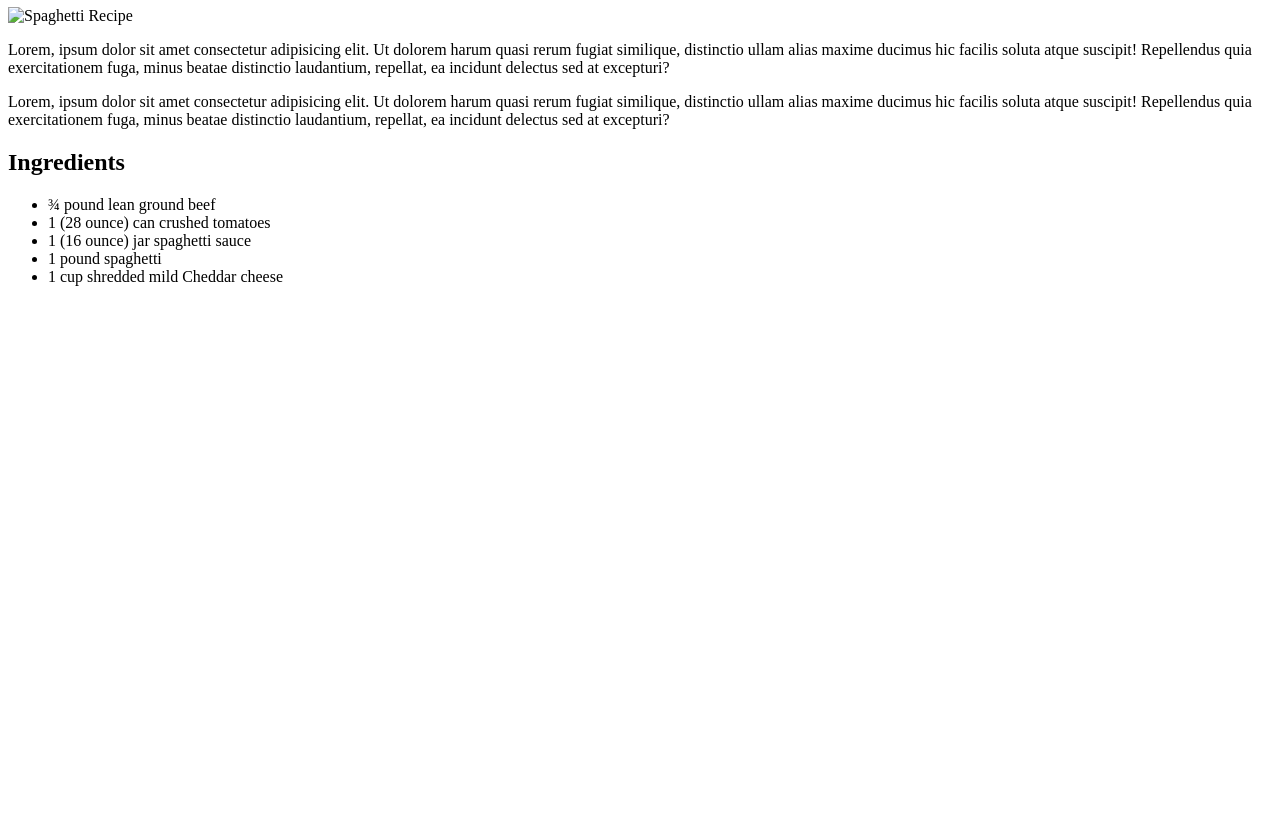
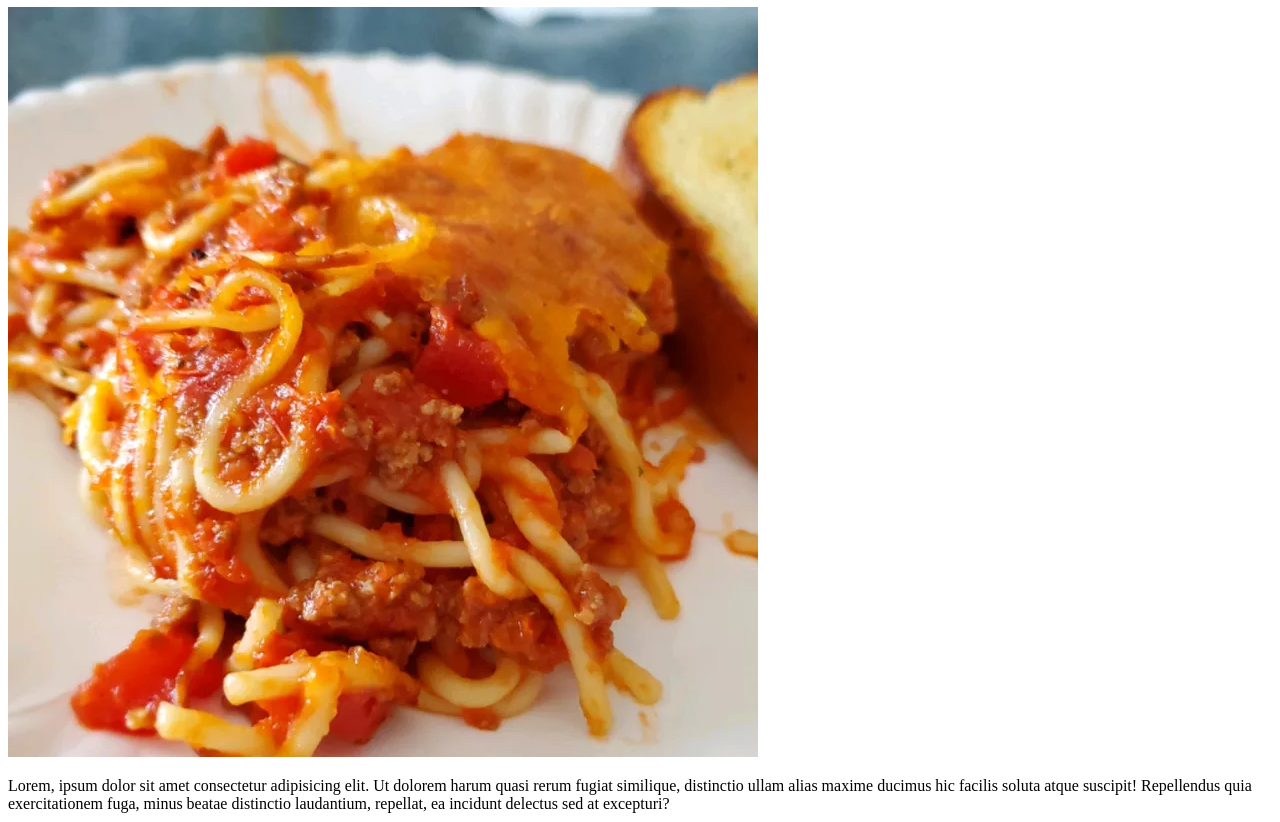
Before and after one commit to studyKelisi/odin-recipes, a plain HTML site: page recipes/Spaghetti.html in a window 1280 px wide. Shown: the part 73-895 px from the top of the page. Before the commit the page ends 800 px from the top, so only its background shows below. Drawn offline with Linux system fonts and the light colour scheme.

Commit message:
Update Spaghetti.html

```diff
--- a/recipes/Spaghetti.html
+++ b/recipes/Spaghetti.html
@@ -9,7 +9,7 @@
 <body>
     <header>
     <h1>Spaghetti Recipe</h1>
-    <img src="./recipes/recipe-photos/Spagheti.webp" alt="Spaghetti Recipe">
+    <img src="./recipe-photos/Spagheti.webp" alt="Spaghetti Recipe">
     </header>
     <p>Lorem, ipsum dolor sit amet consectetur adipisicing elit. Ut dolorem harum quasi rerum fugiat similique, distinctio ullam alias maxime ducimus hic facilis soluta atque suscipit! Repellendus quia exercitationem fuga, minus beatae distinctio laudantium, repellat, ea incidunt delectus sed at excepturi?</p>
     <div>
```
